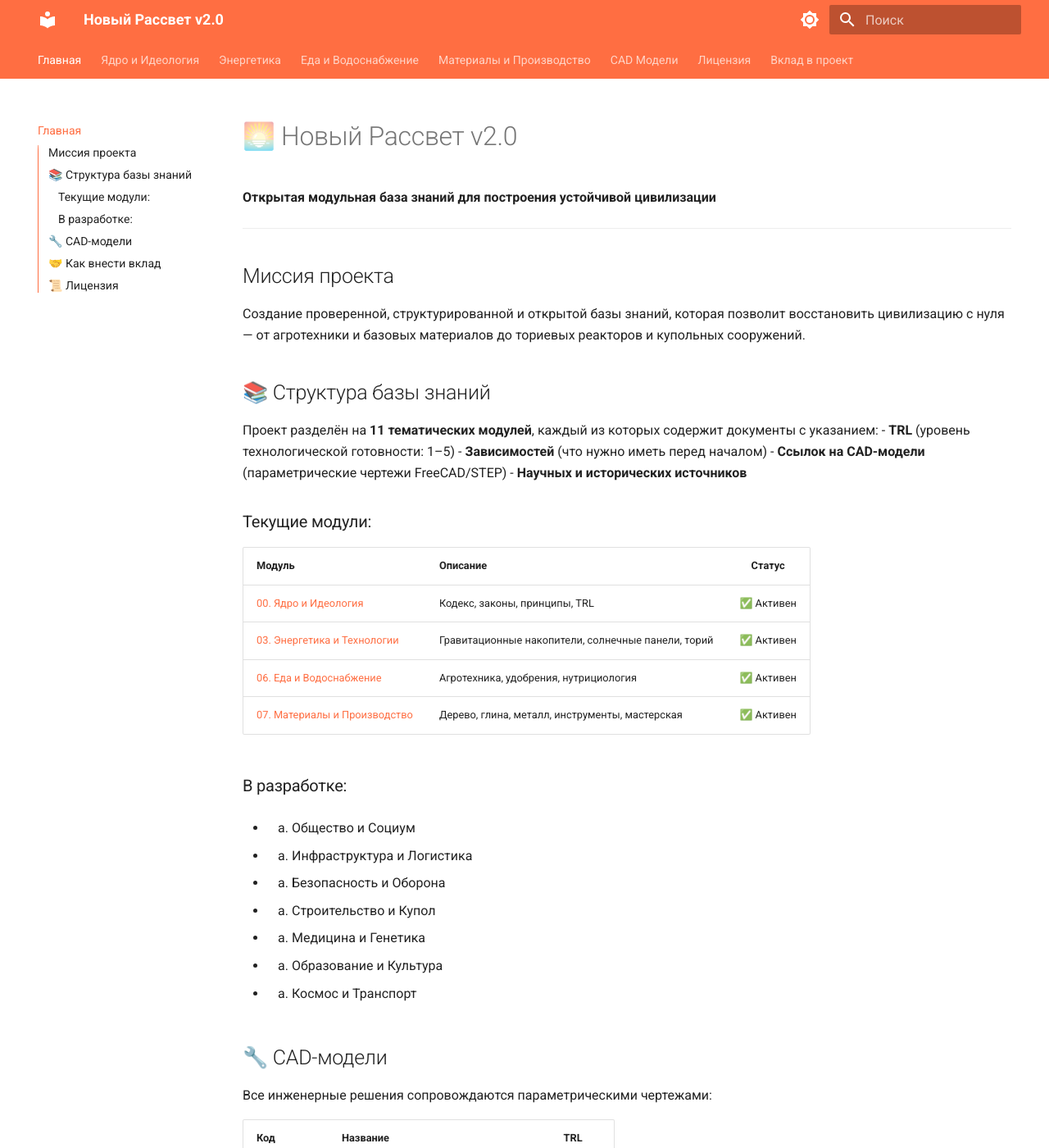
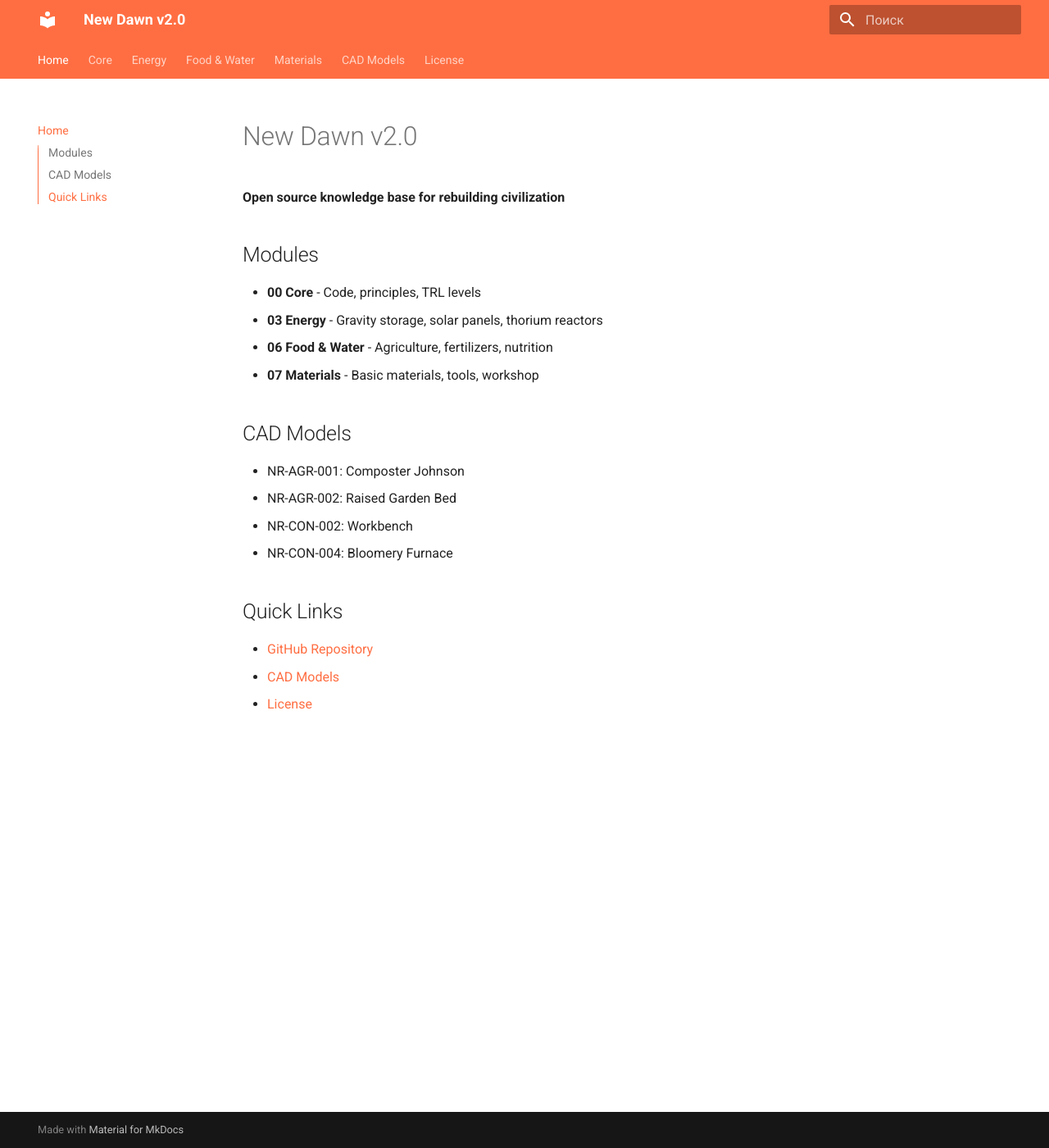
Before and after one commit to Redbox777/new-rassvet-v2, an MkDocs documentation site: the page built from docs/index.md, in a window 1280 px wide and 1400 px high. Shown: the whole window at 82% size. Built offline with MkDocs 1.6.1 and Material for MkDocs 9.7.7, drawn with Linux system fonts in a browser that asks for light colours; some of the changed text lies outside the part shown.

Commit message:
fix: упрощена структура MkDocs для исправления ошибки сборки

```diff
--- a/docs/index.md
+++ b/docs/index.md
@@ -1,66 +1,23 @@
-# 🌅 Новый Рассвет v2.0
+# New Dawn v2.0
 
-**Открытая модульная база знаний для построения устойчивой цивилизации**
+**Open source knowledge base for rebuilding civilization**
 
----
+## Modules
 
-##  Миссия проекта
+- **00 Core** - Code, principles, TRL levels
+- **03 Energy** - Gravity storage, solar panels, thorium reactors
+- **06 Food & Water** - Agriculture, fertilizers, nutrition
+- **07 Materials** - Basic materials, tools, workshop
 
-Создание проверенной, структурированной и открытой базы знаний, которая позволит восстановить цивилизацию с нуля — от агротехники и базовых материалов до ториевых реакторов и купольных сооружений.
+## CAD Models
 
-## 📚 Структура базы знаний
+- NR-AGR-001: Composter Johnson
+- NR-AGR-002: Raised Garden Bed
+- NR-CON-002: Workbench
+- NR-CON-004: Bloomery Furnace
 
-Проект разделён на **11 тематических модулей**, каждый из которых содержит документы с указанием:
-- **TRL** (уровень технологической готовности: 1–5)
-- **Зависимостей** (что нужно иметь перед началом)
-- **Ссылок на CAD-модели** (параметрические чертежи FreeCAD/STEP)
-- **Научных и исторических источников**
+## Quick Links
 
-### Текущие модули:
-
-| Модуль | Описание | Статус |
-|--------|----------|:------:|
-| [00. Ядро и Идеология](../00_Ядро_и_Идеология/README.md) | Кодекс, законы, принципы, TRL | ✅ Активен |
-| [03. Энергетика и Технологии](../03_Энергетика_и_Технологии/README.md) | Гравитационные накопители, солнечные панели, торий | ✅ Активен |
-| [06. Еда и Водоснабжение](../06_Еда_и_Водоснабжение/README.md) | Агротехника, удобрения, нутрициология | ✅ Активен |
-| [07. Материалы и Производство](../07_Материалы_и_Производство/README.md) | Дерево, глина, металл, инструменты, мастерская | ✅ Активен |
-
-### В разработке:
-- 01. Общество и Социум
-- 02. Инфраструктура и Логистика
-- 04. Безопасность и Оборона
-- 05. Строительство и Купол
-- 08. Медицина и Генетика
-- 09. Образование и Культура
-- 10. Космос и Транспорт
-
-## 🔧 CAD-модели
-
-Все инженерные решения сопровождаются параметрическими чертежами:
-
-| Код | Название | TRL |
-|-----|----------|:---:|
-| NR-AGR-001 | Компостер Джонсона (3-камерный) | 2 |
-| NR-AGR-002 | Высокая грядка 1.2×2.4м | 1 |
-| NR-CON-002 | Столярный верстак | 2 |
-| NR-CON-004 | Сыродутный горн (блумерия) | 3 |
-
-Полный реестр: [CAD Модели](../cad_models/README.md)
-
-## 🤝 Как внести вклад
-
-1. Ознакомьтесь с [правилами вклада](../CONTRIBUTING.md)
-2. Изучите стандарт оформления документов (YAML-шапка)
-3. Создайте ветку и внесите изменения
-4. Откройте Pull Request
-
-## 📜 Лицензия
-
-- **Тексты и документация**: CC-BY-SA 4.0
-- **Инженерные чертежи и код**: CERN-OHL-S v2 / GPLv3
-
-Подробности: [LICENSE.md](../LICENSE.md)
-
----
-
-*Проект вдохновлён Open Source Ecology и их Global Village Construction Set*
+- [GitHub Repository](https://github.com/Redbox777/new-rassvet-v2)
+- [CAD Models](../cad_models/README.md)
+- [License](../LICENSE.md)
--- a/mkdocs.yml
+++ b/mkdocs.yml
@@ -1,7 +1,6 @@
-site_name: "Новый Рассвет v2.0"
-site_description: "Открытая модульная база знаний для восстановления цивилизации"
+site_name: "New Dawn v2.0"
+site_description: "Open source civilization rebuilding knowledge base"
 site_author: "New Dawn Team"
-site_url: "https://github.com/Redbox777/new-rassvet-v2"
 
 theme:
   name: material
@@ -10,62 +9,38 @@ theme:
     - scheme: default
       primary: deep orange
       accent: amber
-      toggle:
-        icon: material/brightness-7
-        name: Светлая тема
-    - scheme: slate
-      primary: deep orange
-      accent: amber
-      toggle:
-        icon: material/brightness-4
-        name: Тёмная тема
   features:
     - navigation.tabs
     - navigation.sections
-    - navigation.expand
     - toc.integrate
-    - search.highlight
-    - content.code.copy
 
 markdown_extensions:
   - tables
   - toc:
       permalink: true
   - admonition
-  - pymdownx.details
-  - pymdownx.superfences
-  - attr_list
-  - md_in_html
 
 nav:
-  - Главная: index.md
-  - Ядро и Идеология:
-    - Обзор: 00_Ядро_и_Идеология/README.md
-    - Кодекс: 00_Ядро_и_Идеология/01_Кодекс_Нового_Рассвета.md
-    - Принципы: 00_Ядро_и_Идеология/02_Принципы_устойчивой_цивилизации.md
-    - TRL уровни: 00_Ядро_и_Идеология/03_TRL_уровни.md
-  - Энергетика:
-    - Обзор: 03_Энергетика_и_Технологии/README.md
-    - Гравитационные накопители: 03_Энергетика_и_Технологии/01_Гравитационные_накопители.md
-    - Солнечные панели: 03_Энергетика_и_Технологии/02_Базовая_электрика_и_солнечные_панели.md
-    - Ториевые реакторы: 03_Энергетика_и_Технологии/03_Ториевые_реакторы_принципы.md
-  - Еда и Водоснабжение:
-    - Обзор: 06_Еда_и_Водоснабжение/README.md
-    - Удобрения и почва: 06_Еда_и_Водоснабжение/01_Натуральные_удобрения_и_почва.md
-    - Типология грядок: 06_Еда_и_Водоснабжение/02_Типология_грядок_и_агротехника.md
-    - Нутрициология: 06_Еда_и_Водоснабжение/03_Научная_нутрициология_энергия.md
-  - Материалы и Производство:
-    - Обзор: 07_Материалы_и_Производство/README.md
-    - Базовые материалы: 07_Материалы_и_Производство/01_Базовые_материалы_и_их_получение.md
-    - Инструменты: 07_Материалы_и_Производство/02_Инструменты_ручной_обработки.md
-    - Мастерская: 07_Материалы_и_Производство/03_Организация_базовой_мастерской.md
-  - CAD Модели:
-    - Реестр моделей: cad_models/README.md
-    - Сельское хозяйство:
-      - Компостер Джонсона: cad_models/02_Agriculture/NR-AGR-001_Composter_Johnson_v1.parametric.md
-      - Высокая грядка: cad_models/02_Agriculture/NR-AGR-002_Raised_Bed_v1.parametric.md
-    - Строительство:
-      - Верстак: cad_models/03_Construction/NR-CON-002_Workbench_Traditional_v1.parametric.md
-      - Сыродутный горн: cad_models/03_Construction/NR-CON-004_Bloomery_Basic_v1.parametric.md
-  - Лицензия: LICENSE.md
-  - Вклад в проект: CONTRIBUTING.md
+  - Home: index.md
+  - Core:
+    - "00_Core/README.md"
+    - "Code": "00_Core/01_Code.md"
+    - "Principles": "00_Core/02_Principles.md"
+    - "TRL Levels": "00_Core/03_TRL.md"
+  - Energy:
+    - "03_Energy/README.md"
+    - "Gravity Storage": "03_Energy/01_Gravity.md"
+    - "Solar Panels": "03_Energy/02_Solar.md"
+    - "Thorium Reactors": "03_Energy/03_Thorium.md"
+  - Food & Water:
+    - "06_Food/README.md"
+    - "Fertilizers": "06_Food/01_Fertilizers.md"
+    - "Garden Beds": "06_Food/02_Beds.md"
+    - "Nutrition": "06_Food/03_Nutrition.md"
+  - Materials:
+    - "07_Materials/README.md"
+    - "Basic Materials": "07_Materials/01_Materials.md"
+    - "Tools": "07_Materials/02_Tools.md"
+    - "Workshop": "07_Materials/03_Workshop.md"
+  - CAD Models: cad_models/README.md
+  - License: LICENSE.md
```
Also changed, not shown: 1 other file.
